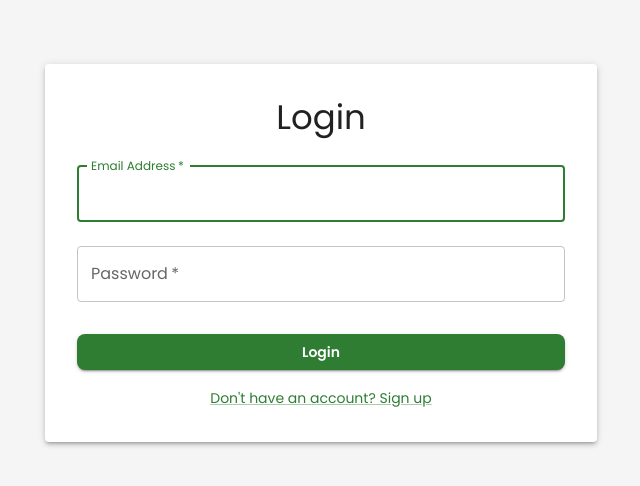
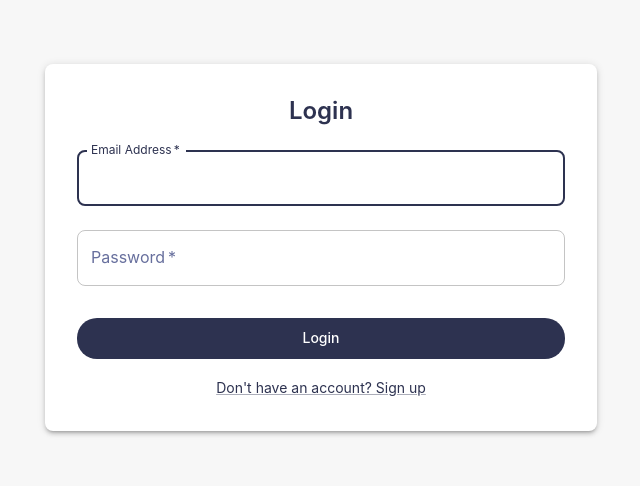
Before and after one commit to boutera/yoga_management, a React (Vite) app: page /login in a window 1280 px wide. Shown: the top 486 px of the page, without its empty margins (319-959 px from the left). Built offline with nearby package versions, Linux system fonts and the light colour scheme.

Commit message:
chaange theme

```diff
--- a/src/layouts/AdminLayout.tsx
+++ b/src/layouts/AdminLayout.tsx
@@ -15,6 +15,9 @@ import {
   useTheme,
   useMediaQuery,
   Button,
+  Avatar,
+  Tooltip,
+  Stack,
 } from '@mui/material';
 import {
   Menu as MenuIcon,
@@ -30,7 +33,7 @@ import {
 import { useNavigate, useLocation } from 'react-router-dom';
 import { useAuth } from '../contexts/AuthContext';
 
-const drawerWidth = 240;
+const drawerWidth = 280;
 
 const menuItems = [
   { text: 'Dashboard', icon: <DashboardIcon />, path: '/admin/dashboard' },
@@ -47,14 +50,17 @@ const AdminLayout = ({ children }: { children: React.ReactNode }) => {
   const isMobile = useMediaQuery(theme.breakpoints.down('md'));
   const navigate = useNavigate();
   const location = useLocation();
-  const { logout } = useAuth();
+  const { logout, user } = useAuth();
 
   const handleDrawerToggle = () => {
     setOpen(!open);
   };
 
+  const displayName = user?.name || user?.email?.split('@')[0] || 'Admin';
+  const avatarInitial = displayName[0].toUpperCase();
+
   return (
-    <Box sx={{ display: 'flex' }}>
+    <Box sx={{ display: 'flex', minHeight: '100vh', bgcolor: 'background.default' }}>
       <AppBar
         position="fixed"
         sx={{
@@ -64,6 +70,11 @@ const AdminLayout = ({ children }: { children: React.ReactNode }) => {
             easing: theme.transitions.easing.sharp,
             duration: theme.transitions.duration.leavingScreen,
           }),
+          bgcolor: 'background.paper',
+          color: 'text.primary',
+          borderBottom: '1px solid',
+          borderColor: 'divider',
+          boxShadow: 'none',
         }}
       >
         <Toolbar>
@@ -76,16 +87,46 @@ const AdminLayout = ({ children }: { children: React.ReactNode }) => {
           >
             <MenuIcon />
           </IconButton>
-          <Typography variant="h6" noWrap component="div" sx={{ flexGrow: 1 }}>
-            Yoga Center Admin
+          <Typography variant="h6" noWrap component="div" sx={{ flexGrow: 1, fontWeight: 600, color: 'primary.main' }}>
+            Admin Dashboard
           </Typography>
+          <Stack direction="row" spacing={2} alignItems="center">
+            <Tooltip title={displayName} arrow>
+              <Avatar
+                sx={{
+                  width: 32,
+                  height: 32,
+                  bgcolor: 'secondary.main',
+                  cursor: 'pointer',
+                  transition: 'transform 0.2s',
+                  '&:hover': {
+                    transform: 'scale(1.1)',
+                  }
+                }}
+              >
+                {avatarInitial}
+              </Avatar>
+            </Tooltip>
             <Button
-            color="inherit"
+              variant="outlined"
+              color="secondary"
               startIcon={<LogoutIcon />}
               onClick={logout}
+              sx={{
+                borderRadius: '20px',
+                textTransform: 'none',
+                px: 3,
+                borderColor: 'secondary.main',
+                color: 'secondary.main',
+                '&:hover': {
+                  borderColor: 'secondary.dark',
+                  backgroundColor: 'rgba(247, 110, 17, 0.04)',
+                }
+              }}
             >
               Sign Out
             </Button>
+          </Stack>
         </Toolbar>
       </AppBar>
 
@@ -100,6 +141,9 @@ const AdminLayout = ({ children }: { children: React.ReactNode }) => {
           '& .MuiDrawer-paper': {
             width: drawerWidth,
             boxSizing: 'border-box',
+            bgcolor: 'background.paper',
+            borderRight: '1px solid',
+            borderColor: 'divider',
           },
         }}
       >
@@ -122,9 +166,39 @@ const AdminLayout = ({ children }: { children: React.ReactNode }) => {
               <ListItemButton
                 selected={location.pathname === item.path}
                 onClick={() => navigate(item.path)}
+                sx={{
+                  mx: 1,
+                  borderRadius: 1,
+                  mb: 0.5,
+                  '&.Mui-selected': {
+                    bgcolor: 'secondary.main',
+                    color: 'secondary.contrastText',
+                    '&:hover': {
+                      bgcolor: 'secondary.dark',
+                    },
+                    '& .MuiListItemIcon-root': {
+                      color: 'secondary.contrastText',
+                    },
+                  },
+                  '&:hover': {
+                    bgcolor: 'action.hover',
+                  },
+                }}
               >
-                <ListItemIcon>{item.icon}</ListItemIcon>
-                <ListItemText primary={item.text} />
+                <ListItemIcon
+                  sx={{
+                    minWidth: 40,
+                    color: location.pathname === item.path ? 'secondary.contrastText' : 'secondary.main',
+                  }}
+                >
+                  {item.icon}
+                </ListItemIcon>
+                <ListItemText
+                  primary={item.text}
+                  primaryTypographyProps={{
+                    fontWeight: location.pathname === item.path ? 600 : 400,
+                  }}
+                />
               </ListItemButton>
             </ListItem>
           ))}
@@ -142,6 +216,7 @@ const AdminLayout = ({ children }: { children: React.ReactNode }) => {
             easing: theme.transitions.easing.sharp,
             duration: theme.transitions.duration.leavingScreen,
           }),
+          bgcolor: 'background.default',
         }}
       >
         <Toolbar />
--- a/src/routes.tsx
+++ b/src/routes.tsx
@@ -47,9 +47,13 @@ const AppRoutes = () => {
 
       {/* User Routes */}
       <Route path="/" element={
-        <MainLayout>
-          <Home />
-        </MainLayout>
+        isAuthenticated && user?.role === 'admin' ? (
+          <Navigate to="/admin/dashboard" replace />
+        ) : (
+          <MainLayout>
+            <Home />
+          </MainLayout>
+        )
       } />
 
       {/* Protected Admin Routes */}
--- a/src/theme.ts
+++ b/src/theme.ts
@@ -2,35 +2,113 @@ import { createTheme } from '@mui/material/styles';
 
 const theme = createTheme({
   palette: {
+    mode: 'light',
     primary: {
-      main: '#2E7D32', // Green shade
+      main: '#2D3250', // Deep blue
+      light: '#424769',
+      dark: '#1B1F3B',
+      contrastText: '#ffffff',
     },
     secondary: {
-      main: '#FF6B6B', // Coral shade
+      main: '#F76E11', // Vibrant orange
+      light: '#FF8B3D',
+      dark: '#D45A00',
+      contrastText: '#ffffff',
     },
     background: {
-      default: '#F5F5F5',
+      default: '#F7F7F7',
+      paper: '#ffffff',
+    },
+    text: {
+      primary: '#2D3250',
+      secondary: '#676F9D',
+    },
+    success: {
+      main: '#4CAF50',
+      light: '#81C784',
+      dark: '#388E3C',
+    },
+    error: {
+      main: '#F44336',
+      light: '#E57373',
+      dark: '#D32F2F',
+    },
+    warning: {
+      main: '#FF9800',
+      light: '#FFB74D',
+      dark: '#F57C00',
+    },
+    info: {
+      main: '#2196F3',
+      light: '#64B5F6',
+      dark: '#1976D2',
     },
   },
   typography: {
-    fontFamily: '"Poppins", "Helvetica", "Arial", sans-serif',
+    fontFamily: '"Inter", "Roboto", "Helvetica", "Arial", sans-serif',
     h1: {
       fontWeight: 700,
+      fontSize: '2.5rem',
     },
     h2: {
-      fontWeight: 600,
+      fontWeight: 700,
+      fontSize: '2rem',
     },
     h3: {
       fontWeight: 600,
+      fontSize: '1.75rem',
     },
+    h4: {
+      fontWeight: 600,
+      fontSize: '1.5rem',
+    },
+    h5: {
+      fontWeight: 600,
+      fontSize: '1.25rem',
+    },
+    h6: {
+      fontWeight: 600,
+      fontSize: '1rem',
+    },
+    subtitle1: {
+      fontSize: '1rem',
+      fontWeight: 500,
+    },
+    subtitle2: {
+      fontSize: '0.875rem',
+      fontWeight: 500,
+    },
+    body1: {
+      fontSize: '1rem',
+      lineHeight: 1.5,
+    },
+    body2: {
+      fontSize: '0.875rem',
+      lineHeight: 1.43,
+    },
+    button: {
+      textTransform: 'none',
+      fontWeight: 500,
+    },
+  },
+  shape: {
+    borderRadius: 8,
   },
   components: {
     MuiButton: {
       styleOverrides: {
         root: {
-          borderRadius: 8,
-          textTransform: 'none',
-          fontWeight: 600,
+          borderRadius: 20,
+          padding: '8px 24px',
+          boxShadow: 'none',
+          '&:hover': {
+            boxShadow: 'none',
+          },
+        },
+        contained: {
+          '&:hover': {
+            boxShadow: 'none',
+          },
         },
       },
     },
@@ -38,7 +116,55 @@ const theme = createTheme({
       styleOverrides: {
         root: {
           borderRadius: 12,
-          boxShadow: '0 4px 6px rgba(0, 0, 0, 0.1)',
+          boxShadow: '0 2px 12px 0 rgba(0,0,0,0.05)',
+        },
+      },
+    },
+    MuiPaper: {
+      styleOverrides: {
+        root: {
+          backgroundImage: 'none',
+        },
+      },
+    },
+    MuiAppBar: {
+      styleOverrides: {
+        root: {
+          backgroundImage: 'none',
+        },
+      },
+    },
+    MuiTableCell: {
+      styleOverrides: {
+        root: {
+          borderBottom: '1px solid rgba(0, 0, 0, 0.06)',
+        },
+        head: {
+          fontWeight: 600,
+          backgroundColor: '#F7F7F7',
+        },
+      },
+    },
+    MuiTableRow: {
+      styleOverrides: {
+        root: {
+          '&:hover': {
+            backgroundColor: 'rgba(0, 0, 0, 0.02)',
+          },
+        },
+      },
+    },
+    MuiChip: {
+      styleOverrides: {
+        root: {
+          borderRadius: 6,
+        },
+      },
+    },
+    MuiDrawer: {
+      styleOverrides: {
+        paper: {
+          borderRight: '1px solid rgba(0, 0, 0, 0.06)',
         },
       },
     },
```
Also changed, not shown: src/layouts/MainLayout.tsx (+174 -34 lines). Lines whose indentation alone changed are shown as unchanged.
